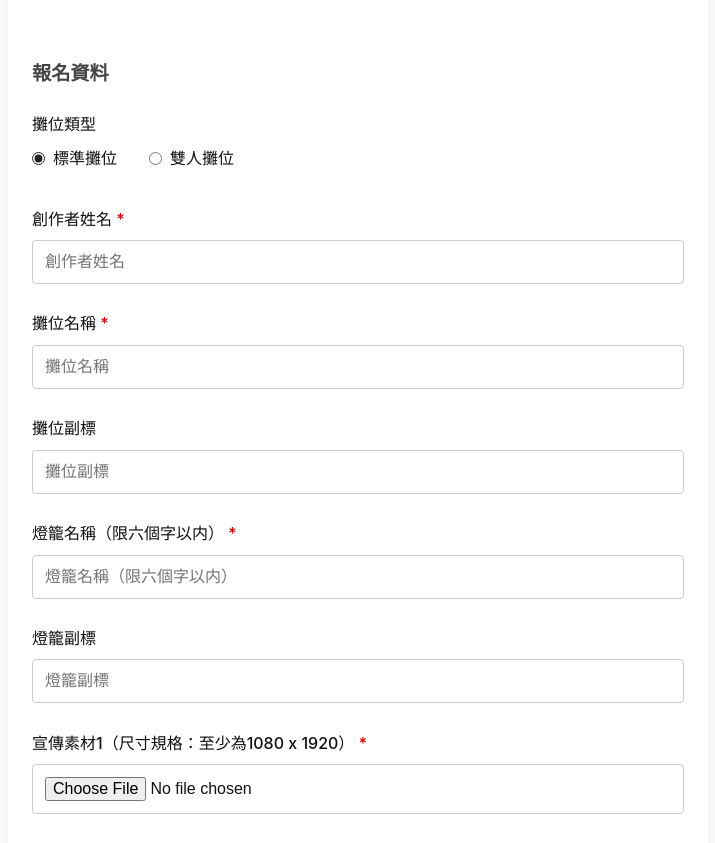
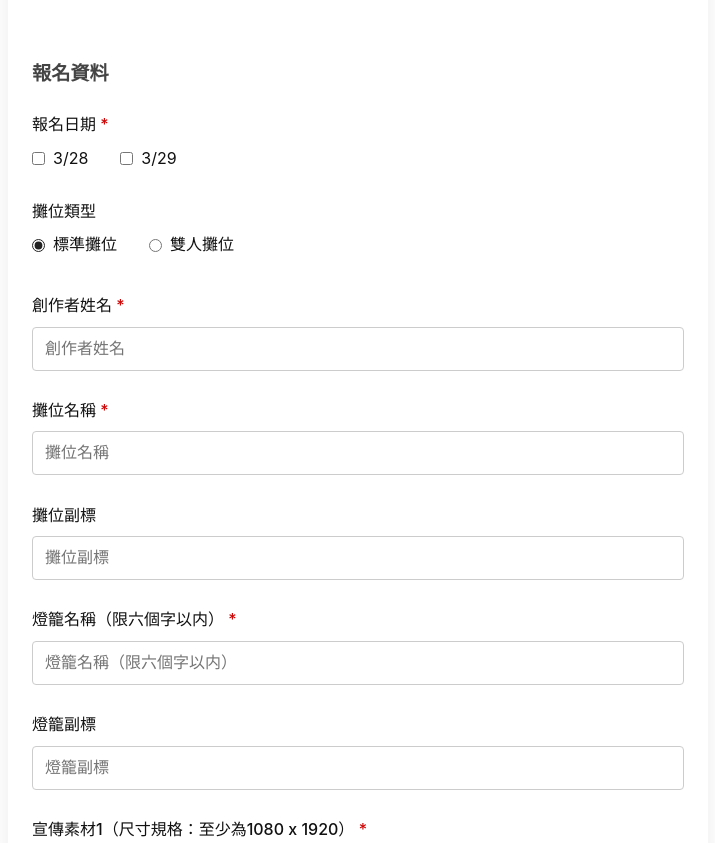
Before and after one commit to ADULTOPIA/creators-wanted, a React (Create React App) app in the folder creators-wanted/: page /#/ in a window 1280 px wide. Shown: the part 6894-7737 px from the top of the page, without its empty margins (282-997 px from the left). Built offline with nearby package versions, Linux system fonts and the light colour scheme.

Commit message:
日付追加

```diff
--- a/creators-wanted/src/locales/ja.json
+++ b/creators-wanted/src/locales/ja.json
@@ -28,6 +28,7 @@
   "instagram": "SNSリンク：Instagram",
   "twitter": "SNSリンク：X（旧Twitter）",
   "otherSocial": "SNSリンク：その他",
+  "entryDays": "参加日",
   "boothName": "ブース名",
   "boothSubtitle": "ブースサブタイトル",
   "lanternName": "提灯名（6文字以内）",
--- a/creators-wanted/src/locales/ko.json
+++ b/creators-wanted/src/locales/ko.json
@@ -16,6 +16,7 @@
   "sectionBasic": "기본 정보",
   "sectionEntry": "신청 정보",
   "boothType": "부스 타입",
+  "entryDays": "신청 날짜",
   "boothTypeStandard": "싱글 부스",
   "boothTypeDouble": "더블 부스",
   "creatorName": "크리에이터명",
--- a/creators-wanted/src/pages/HomePage.tsx
+++ b/creators-wanted/src/pages/HomePage.tsx
@@ -110,7 +110,8 @@ const HomePage: React.FC = () => {
     promo1: null as File | null,
     promo2: null as File | null,
     hardware: '',
-    remarks: ''
+    remarks: '',
+    entryDays: [] as string[], // 新項目: 参加日
   });
   const isFormValid = () => {
     // 必須項目
@@ -119,6 +120,7 @@ const HomePage: React.FC = () => {
       formData.email,
       formData.phone,
       formData.idNumber,
+        formData.entryDays.length > 0, // 参加日が1つ以上選択されているか
       formData.creatorName1,
       formData.boothName,
       formData.lanternName,
@@ -146,6 +148,17 @@ const HomePage: React.FC = () => {
   // 各inputのonChange汎用ハンドラ
   const handleInputChange = (e: React.ChangeEvent<HTMLInputElement | HTMLTextAreaElement>) => {
     const { name, value, type, files } = e.target as HTMLInputElement;
+    if (type === 'checkbox' && name === 'entryDays') {
+      const checked = (e.target as HTMLInputElement).checked;
+      const dayValue = value;
+      setFormData(prev => {
+        const newDays = checked
+          ? [...prev.entryDays, dayValue]
+          : prev.entryDays.filter(d => d !== dayValue);
+        return { ...prev, entryDays: newDays };
+      });
+      return;
+      }
     if (type === 'file') {
       setFormData(prev => ({ ...prev, [name]: files && files[0] ? files[0] : null }));
     } else {
@@ -229,6 +242,10 @@ const HomePage: React.FC = () => {
       formEntryData.append('entry.751341583', formData.instagram); // Instagram
       formEntryData.append('entry.612151145', formData.twitter); // X（Twitter）
       formEntryData.append('entry.992573759', formData.otherSocial); // 其他社群
+        // 新項目: 参加日（複数可）
+        formData.entryDays.forEach(day => {
+          formEntryData.append('entry.118036694', day);
+        });
       formEntryData.append('entry.71172756', formData.boothType === 'double' ? '雙人攤位' : '標準攤位'); // 攤位類型（ラジオボタン）
       formEntryData.append('entry.879795608', formData.creatorName1); // 創作者姓名1
       if (formData.boothType === 'double') formEntryData.append('entry.42970170', formData.creatorName2); // 創作者姓名2
@@ -274,7 +291,8 @@ const HomePage: React.FC = () => {
         promo1: null,
         promo2: null,
         hardware: '',
-        remarks: ''
+        remarks: '',
+        entryDays: [],
       });
       // ファイルinputもリセット
       if (promo1Ref.current) promo1Ref.current.value = '';
@@ -508,6 +526,31 @@ const HomePage: React.FC = () => {
               <Input type="text" id="otherSocial" name="otherSocial" placeholder={t('otherSocial', '其他社群連結')} value={formData.otherSocial} onChange={handleInputChange} />
             </FormGroup>
             <SectionLabel>{t('sectionEntry', '報名資料')}</SectionLabel>
+
+              {/* 新項目: 参加日チェックボックス */}
+              <FormGroup>
+                <Label>{t('entryDays', '報名日期')} <span style={{color: '#cf0404'}}>*</span></Label>
+                <div style={{ display: 'flex', gap: '2rem' }}>
+                  <label style={{ display: 'flex', alignItems: 'center', gap: '0.5rem' }}>
+                    <input
+                      type="checkbox"
+                      name="entryDays"
+                      value="3/28"
+                      checked={formData.entryDays.includes('3/28')}
+                      onChange={handleInputChange}
+                    /> 3/28
+                  </label>
+                  <label style={{ display: 'flex', alignItems: 'center', gap: '0.5rem' }}>
+                    <input
+                      type="checkbox"
+                      name="entryDays"
+                      value="3/29"
+                      checked={formData.entryDays.includes('3/29')}
+                      onChange={handleInputChange}
+                    /> 3/29
+                  </label>
+                </div>
+              </FormGroup>
             {/* 攤位類型を先に移動 */}
             <FormGroup>
               <Label>{t('boothType', '攤位類型')}</Label>
```
